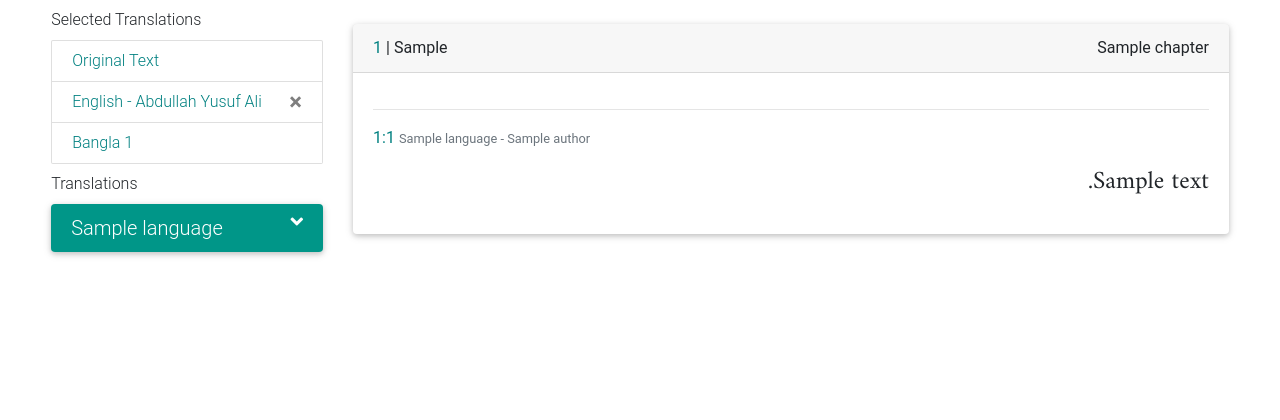
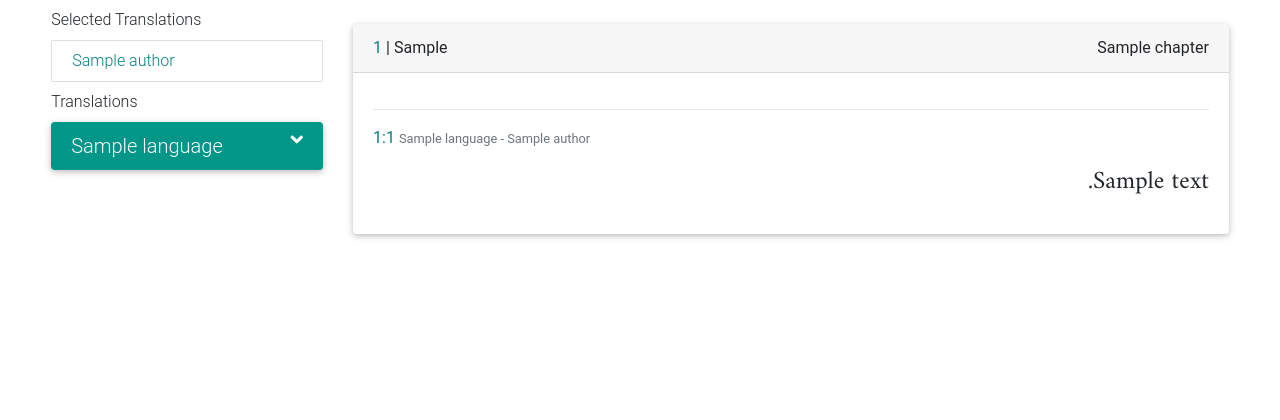
Before and after one commit to aazhbd/quoteshare, a Django app: page /1/1/ in a window 1280 px wide. Shown: the part 186-606 px from the top of the page. Run offline with Django 3.2, Linux system fonts and the light colour scheme; tables that the repository leaves empty hold one stand-in row (values such as "Sample post"); some libraries are stand-ins or nearby versions.

Commit message:
Added verse page code to show multiple translations.

```diff
--- a/qquote/templates/chapter.html
+++ b/qquote/templates/chapter.html
@@ -71,12 +71,12 @@
                         {% for ai in author_info %}{% if ai.alang == li %}
                         <a class="author-name" id="{{ai.id}}"><div class="card-body card-content">{{ai.name}}</div></a>
                         {% endif %}{% endfor %}
+                        </div>
                     </div>
+                    {% endfor %}
                 </div>
-                {% endfor %}
             </div>
         </div>
-    </div>
 
     <div class="col-lg-9">
         <div class="card card-outline-secondary my-4">
--- a/qquote/templates/verse.html
+++ b/qquote/templates/verse.html
@@ -26,11 +26,13 @@
             <p class="my-2">Selected Translations</p>
 
             <div class="list-group">
-                <a href="#" class="list-group-item card-content">Original Text</a>
-                <a href="#" class="list-group-item card-content">English - Abdullah Yusuf Ali
+                {% for author in selected_authors %}
+                    <a href="#" class="list-group-item card-content">
+                        {{author}}{% if 1 != author.id %}
                             <button type="button" class="close" aria-label="Close"><span aria-hidden="true">×</span></button>
+                        {% endif %}
                     </a>
-                <a href="#" class="list-group-item card-content">Bangla 1</a>
+                {% endfor %}
             </div>
 
             <p class="my-2">Translations
@@ -47,7 +49,7 @@
                             </div>
                             <div id="collapse{{li.id}}"{% if 'English' == li.name %}class='collapse show'{% else %}class='collapse'{% endif %} role="tabpanel" aria-labelledby="heading{{li.id}}"  data-parent="#accordionEx23">
                                 {% for ai in author_info %}{% if ai.alang == li %}
-                        <div class="card-body card-content">{{ai.name}}</div>
+                                    <a class="author-name" id="{{ai.id}}"><div class="card-body card-content">{{ai.name}}</div></a>
                                 {% endif %}{% endfor %}
                             </div>
                         </div>
```
Lines whose indentation alone changed are shown as unchanged.
